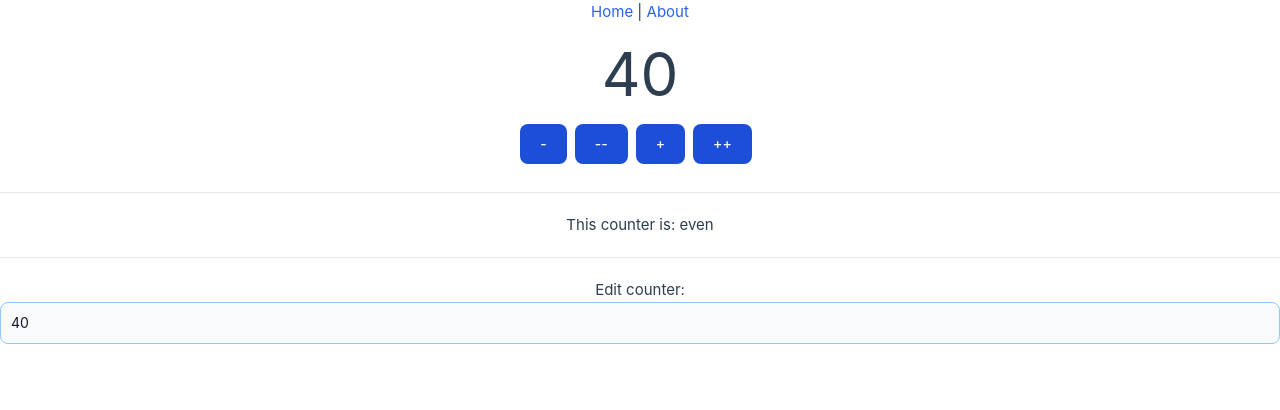
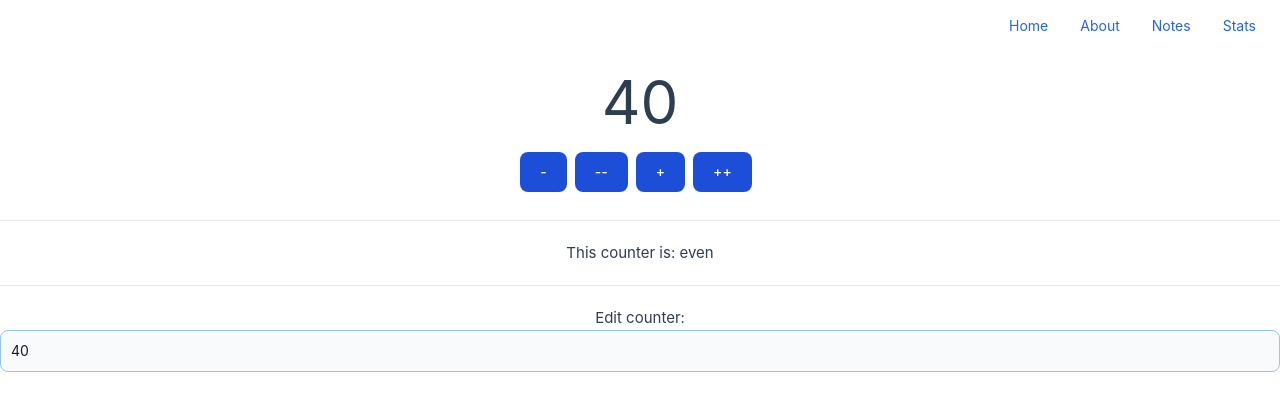
Before and after one commit to Roman-wdesign/vue-pinia-tilwind, a Vue app: page / in a window 1280 px wide. Shown: the top 410 px of the page. Built offline with nearby package versions, Linux system fonts and the light colour scheme.

Commit message:
App Noteballs: adding navbar with links changed

```diff
--- a/src/App.vue
+++ b/src/App.vue
@@ -1,16 +1,10 @@
-<script setup lang="ts"></script>
+<script setup lang="ts">
+import McvNavBar from "@/components/layout/NavBar.vue";
+</script>
 
 <template>
   <div class="container mx-auto text-center">
-    <nav>
-      <RouterLink class="text-blue-600 visited:text-purple-600" to="/"
-        >Home</RouterLink
-      >
-      |
-      <RouterLink class="text-blue-600 visited:text-purple-600" to="/about">
-        About</RouterLink
-      >
-    </nav>
+    <mcv-nav-bar />
     <RouterView />
   </div>
 </template>
--- a/src/components/TheButtonPlus.vue
+++ b/src/components/TheButtonPlus.vue
@@ -10,7 +10,7 @@ const storeCounter = useCounterStore();
       class="text-white bg-blue-700 hover:bg-blue-800 focus:ring-4 focus:ring-blue-300 font-medium rounded-lg text-sm px-5 py-2.5 mr-2 mb-2 dark:bg-blue-600 dark:hover:bg-blue-700 focus:outline-none dark:focus:ring-blue-800"
       @click="storeCounter.increaseCount(1)"
     >
-      +
+     <slot></slot>
     </button>
   </div>
   <div class="button">
--- a/src/router/index.ts
+++ b/src/router/index.ts
@@ -15,7 +15,17 @@ const router = createRouter({
       // route level code-splitting
       // this generates a separate chunk (About.[hash].js) for this route
       // which is lazy-loaded when the route is visited.
-      component: () => import("../views/AboutView.vue"),
+      component: () => import("@/views/AboutView.vue"),
+    },
+    {
+      path: "/notes",
+      name: "notes",
+      component: () => import("@/views/ViewNotes.vue"),
+    },
+    {
+      path: "/stats",
+      name: "stats",
+      component: () => import("@/views/ViewStats.vue"),
     },
   ],
 });
--- a/src/views/AboutView.vue
+++ b/src/views/AboutView.vue
@@ -12,7 +12,7 @@ const storeCounter = useCounterStore();
         'bg-blue-700': storeCounter.oddOrEven === 'even',
       }"
       @click="storeCounter.increaseCount(1)"
-      class="counter-button text-5xl"
+      class="counter-button text-5xl text-white"
     >
       {{ storeCounter.count }}
     </button>
--- a/src/views/HomeView.vue
+++ b/src/views/HomeView.vue
@@ -13,7 +13,7 @@ const storeCounter = useCounterStore();
     <mcv-counter />
     <div class="buttons flex flex-row justify-center">
       <mcv-button-minus />
-      <mcv-button-plus />
+      <mcv-button-plus>+</mcv-button-plus>
     </div>
     <hr class="mt-5 mb-5" />
     <div>This counter is: {{ storeCounter.oddOrEven }}</div>
--- a/src/views/ViewNotes.vue
+++ b/src/views/ViewNotes.vue
@@ -1,13 +1,11 @@
 <template>
-$END$
+  <div class="notes"><h1>Notes</h1></div>
 </template>
 
 <script>
 export default {
-name: "ViewNotes"
-}
+  name: "McvViewNotes",
+};
 </script>
 
-<style scoped>
-
-</style>
+<style scoped></style>
--- a/src/views/ViewStats.vue
+++ b/src/views/ViewStats.vue
@@ -1,13 +1,11 @@
 <template>
-$END$
+  <div class="notes"><h1>Stats</h1></div>
 </template>
 
 <script>
 export default {
-name: "ViewSats"
-}
+  name: "McvViewStats",
+};
 </script>
 
-<style scoped>
-
-</style>
+<style scoped></style>
--- a/vite.config.ts
+++ b/vite.config.ts
@@ -1,15 +1,15 @@
-import { fileURLToPath, URL } from 'node:url'
+import { fileURLToPath, URL } from "node:url";
 
-import { defineConfig } from 'vite'
-import vue from '@vitejs/plugin-vue'
-import vueJsx from '@vitejs/plugin-vue-jsx'
+import { defineConfig } from "vite";
+import vue from "@vitejs/plugin-vue";
+import vueJsx from "@vitejs/plugin-vue-jsx";
 
 // https://vitejs.dev/config/
 export default defineConfig({
   plugins: [vue(), vueJsx()],
   resolve: {
     alias: {
-      '@': fileURLToPath(new URL('./src', import.meta.url))
-    }
-  }
-})
+      "@": fileURLToPath(new URL("./src", import.meta.url)),
+    },
+  },
+});
```
